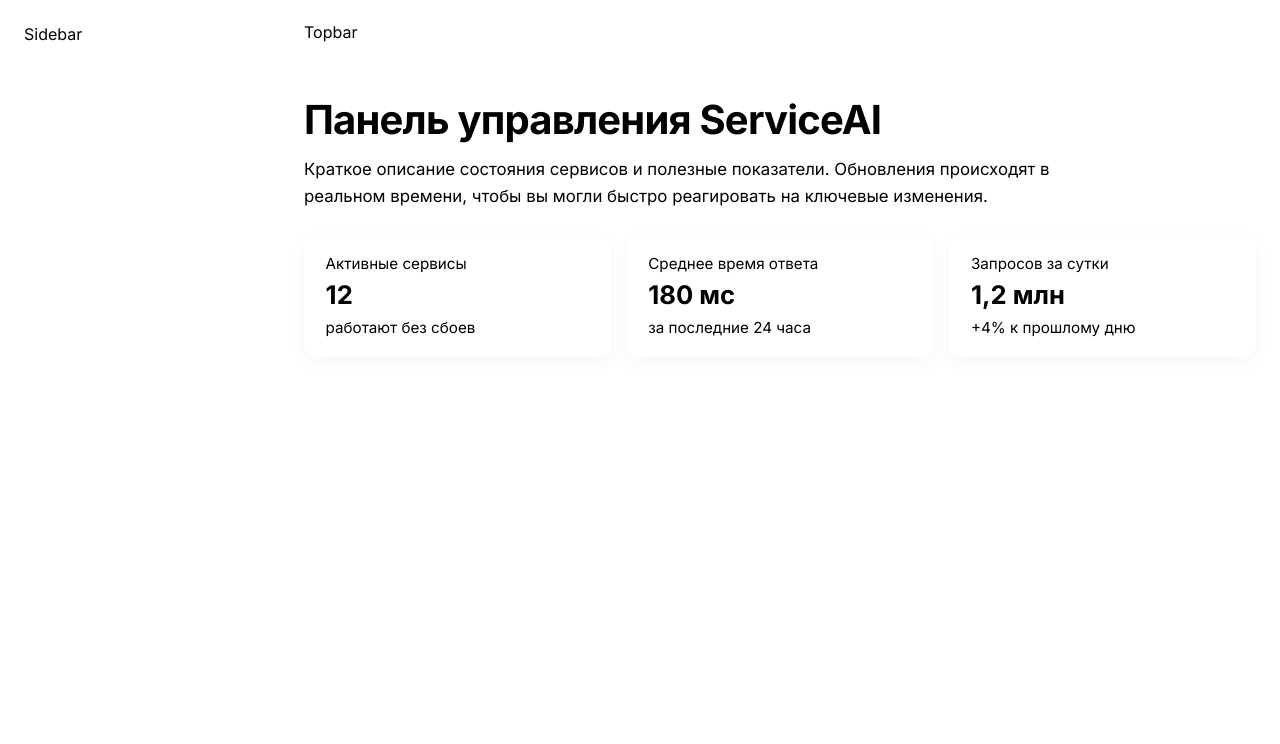
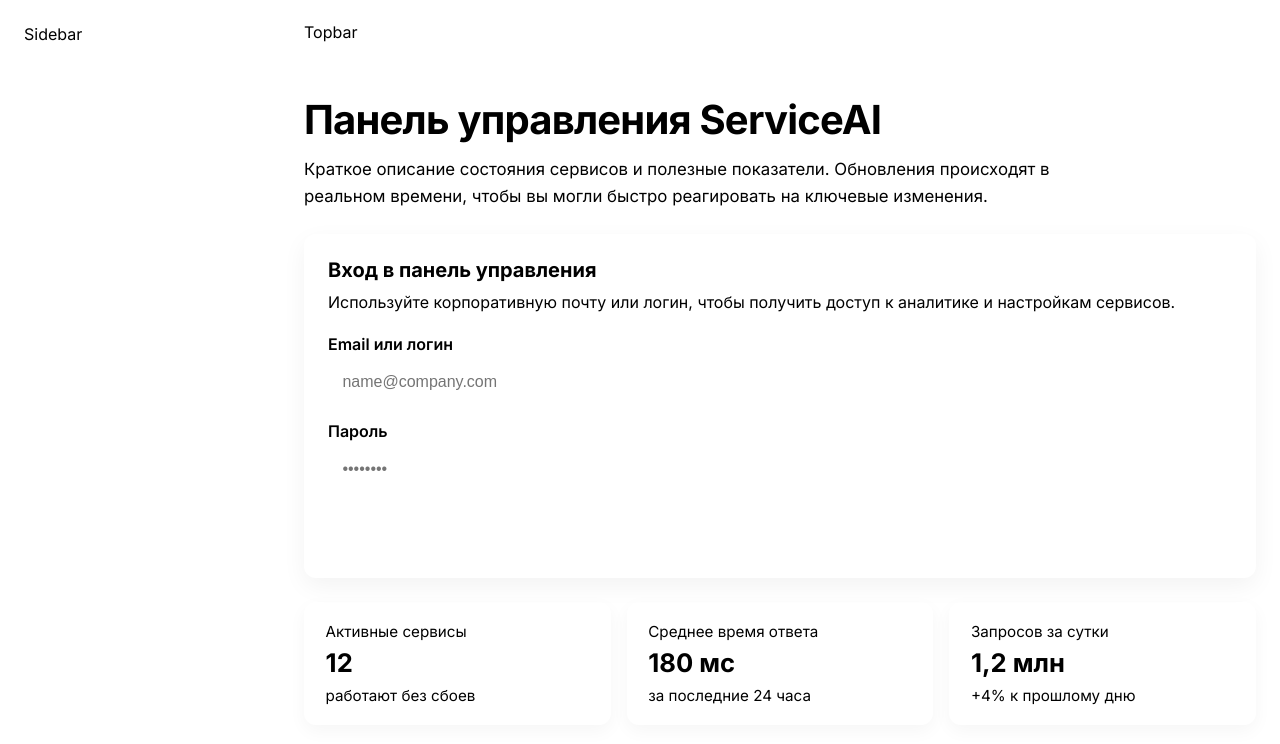
Before and after one commit to Alvit1988-Alex/ServiceAi, a Next.js app in the folder frontend/: page / in a window 1280 px wide. Shown: the top 744 px of the page. Built offline with nearby package versions, Linux system fonts and the light colour scheme.

Commit message:
Add login form section with shared button

```diff
--- /dev/null
+++ b/frontend/app/components/Button/Button.module.css
@@ -0,0 +1,31 @@
+.button {
+  display: inline-flex;
+  align-items: center;
+  justify-content: center;
+  gap: 0.5rem;
+  padding: 0.85rem 1.25rem;
+  border-radius: 10px;
+  border: 1px solid var(--color-primary);
+  background: var(--color-primary);
+  color: #ffffff;
+  font-weight: 600;
+  font-size: 1rem;
+  line-height: 1.2;
+  cursor: pointer;
+  transition: background-color 0.2s ease, box-shadow 0.2s ease;
+  text-align: center;
+}
+
+.button:hover {
+  background: var(--color-primary-hover);
+}
+
+.button:focus-visible {
+  outline: 2px solid var(--color-primary-hover);
+  outline-offset: 2px;
+}
+
+.button:disabled {
+  cursor: not-allowed;
+  opacity: 0.7;
+}
--- /dev/null
+++ b/frontend/app/components/Button/Button.tsx
@@ -0,0 +1,10 @@
+import { ButtonHTMLAttributes } from "react";
+import styles from "./Button.module.css";
+
+type ButtonProps = ButtonHTMLAttributes<HTMLButtonElement>;
+
+export function Button({ className = "", ...props }: ButtonProps) {
+  const classNames = [styles.button, className].filter(Boolean).join(" ");
+
+  return <button className={classNames} {...props} />;
+}
--- a/frontend/app/page.module.css
+++ b/frontend/app/page.module.css
@@ -26,6 +26,72 @@
   line-height: 1.6;
   color: var(--color-text-muted);
   max-width: 820px;
+}
+
+.loginSection {
+  background: var(--color-bg-soft);
+  border: 1px solid var(--color-border);
+  border-radius: var(--border-radius);
+  padding: 1.5rem;
+  display: flex;
+  flex-direction: column;
+  gap: 1.25rem;
+  box-shadow: 0 8px 24px rgba(0, 0, 0, 0.05);
+}
+
+.loginHeader {
+  display: flex;
+  flex-direction: column;
+  gap: 0.5rem;
+}
+
+.loginTitle {
+  font-size: 1.25rem;
+  font-weight: 700;
+  color: var(--color-text);
+}
+
+.loginDescription {
+  color: var(--color-text-muted);
+  line-height: 1.5;
+}
+
+.loginForm {
+  display: grid;
+  gap: 1rem;
+  max-width: 480px;
+}
+
+.fieldGroup {
+  display: grid;
+  gap: 0.35rem;
+}
+
+.fieldLabel {
+  font-weight: 600;
+  color: var(--color-text);
+}
+
+.fieldInput {
+  width: 100%;
+  border: 1px solid var(--color-border);
+  border-radius: 10px;
+  padding: 0.85rem 0.9rem;
+  background: var(--color-bg);
+  color: var(--color-text);
+  font-size: 1rem;
+  transition: border-color 0.2s ease, box-shadow 0.2s ease;
+}
+
+.fieldInput:focus-visible {
+  outline: none;
+  border-color: var(--color-primary);
+  box-shadow: 0 0 0 3px rgba(37, 99, 235, 0.2);
+}
+
+.actions {
+  display: flex;
+  justify-content: flex-start;
 }
 
 .cards {
--- a/frontend/app/page.tsx
+++ b/frontend/app/page.tsx
@@ -1,4 +1,5 @@
 import styles from "./page.module.css";
+import { Button } from "./components/Button/Button";
 
 const stats = [
   {
@@ -30,6 +31,50 @@ export default function Home() {
         </p>
       </header>
 
+      <section className={styles.loginSection}>
+        <div className={styles.loginHeader}>
+          <h2 className={styles.loginTitle}>Вход в панель управления</h2>
+          <p className={styles.loginDescription}>
+            Используйте корпоративную почту или логин, чтобы получить доступ к
+            аналитике и настройкам сервисов.
+          </p>
+        </div>
+
+        <form className={styles.loginForm}>
+          <div className={styles.fieldGroup}>
+            <label className={styles.fieldLabel} htmlFor="login">
+              Email или логин
+            </label>
+            <input
+              className={styles.fieldInput}
+              id="login"
+              name="login"
+              type="text"
+              autoComplete="username"
+              placeholder="name@company.com"
+            />
+          </div>
+
+          <div className={styles.fieldGroup}>
+            <label className={styles.fieldLabel} htmlFor="password">
+              Пароль
+            </label>
+            <input
+              className={styles.fieldInput}
+              id="password"
+              name="password"
+              type="password"
+              autoComplete="current-password"
+              placeholder="••••••••"
+            />
+          </div>
+
+          <div className={styles.actions}>
+            <Button type="submit">Войти</Button>
+          </div>
+        </form>
+      </section>
+
       {stats.length > 0 && (
         <div className={styles.cards} aria-label="Ключевые показатели">
           {stats.map((stat) => (
```
